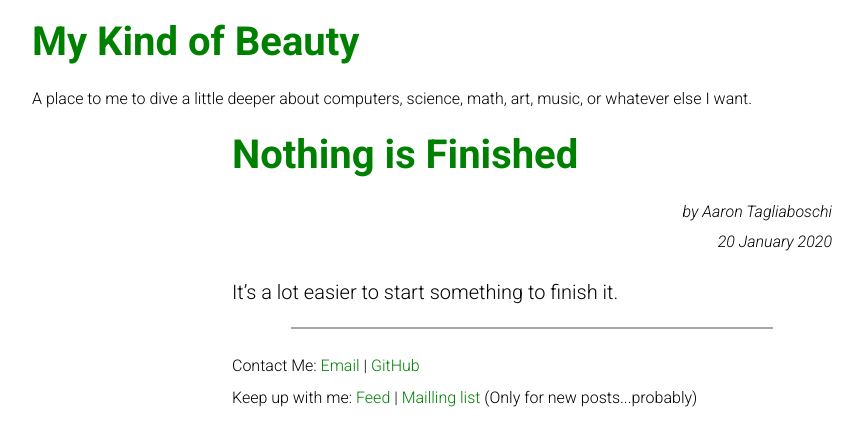
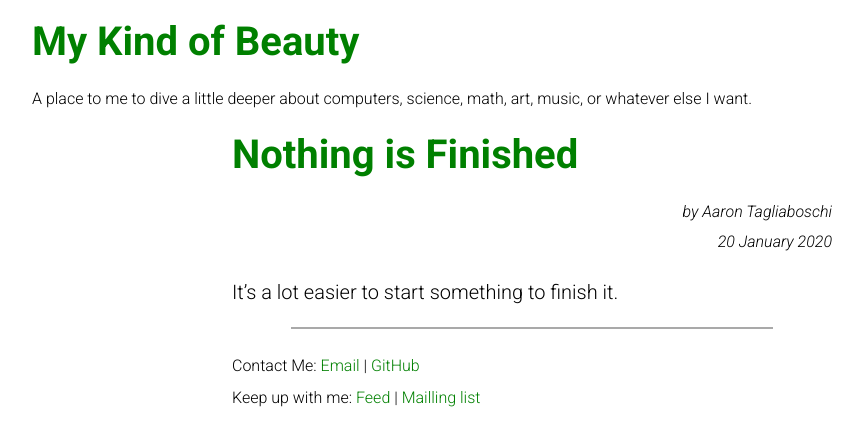
Before and after one commit to amtunlimited/amtunlimited.github.io, a Jekyll site: the page built from index.md, in a window 1280 px wide. Shown: the top 446 px of the page, without its empty margins (108-971 px from the left). Built offline with Jekyll 4.4.1, drawn with Linux system fonts in a browser that asks for light colours; nearby versions of some CDN libraries.

Commit message:
Remove mailing list tag

```diff
--- a/_layouts/default.html
+++ b/_layouts/default.html
@@ -53,7 +53,7 @@
           <a href="https://github.com/amtunlimited">GitHub</a> <br/>
           Keep up with me:
           <a href="{{ "/feed.xml" | absolute_url}}">Feed</a> |
-          <a href="https://mailchi.mp/8acae84b975e/my-kind-of-mailing-list">Mailling list</a> (Only for new posts...probably)
+          <a href="https://mailchi.mp/8acae84b975e/my-kind-of-mailing-list">Mailling list</a>
         </small></p>
       </footer>
     </div>
```
